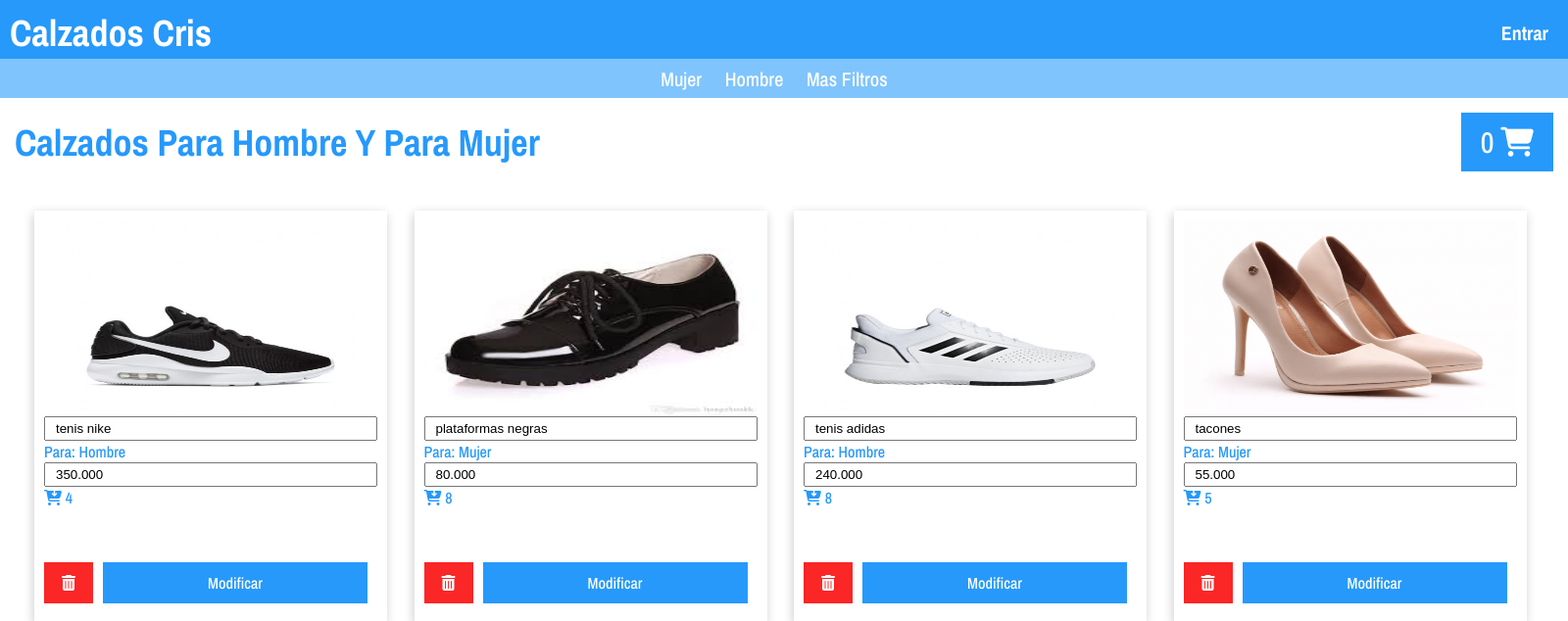
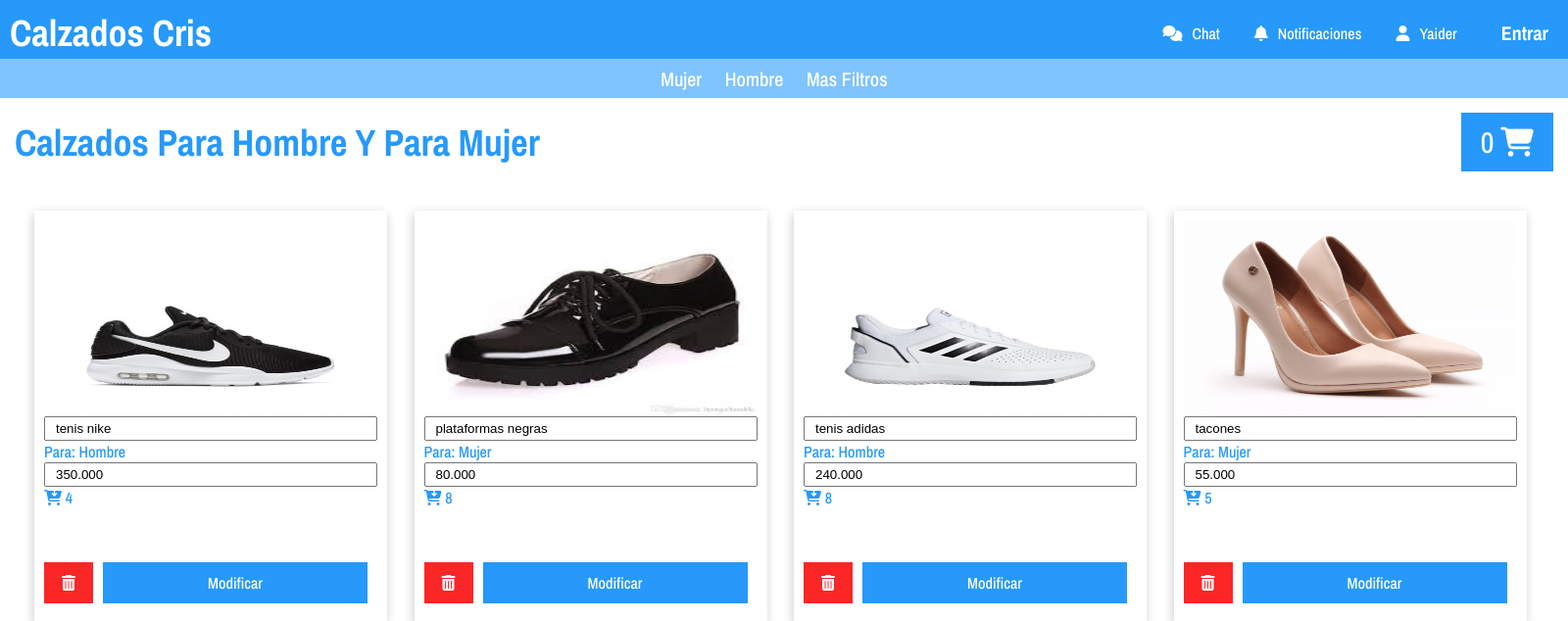
Before and after one commit to yaidercc/calzados_crisV2, a PHP site: page /administrador.php in a window 1600 px wide. Shown: the top 634 px of the page at 98% size. Run offline with PHP 8.4, Linux system fonts and the light colour scheme; some libraries are stand-ins or nearby versions.

Commit message:
icono chat acomodado

```diff
--- a/Css/estilos.css
+++ b/Css/estilos.css
@@ -54,11 +54,11 @@ h4{
     font-size: 1.6rem;
     grid-area: header;
     display: grid;
-    grid-template-columns: auto 1fr auto auto auto;/*1fr significa que el elemento ocupa todo el espacio que necesita y los auto se acomodan a lo que deje por decirlo asi*/
+    grid-template-columns: auto 1fr auto auto ;/*1fr significa que el elemento ocupa todo el espacio que necesita y los auto se acomodan a lo que deje por decirlo asi*/
     align-items: center;
     justify-content: space-between;
     grid-gap: 5px;/*espaceado de 20px entre las divisiones del grid*/
-    grid-template-areas: "logo busqueda chat iconos salir";
+    grid-template-areas: "logo busqueda  iconos salir";
 }
 
     .header .navegacion{
@@ -67,8 +67,11 @@ h4{
         display: grid;
         grid-template-columns: auto 1fr;/*1fr significa que el elemento ocupa todo el espacio que necesita y los auto se acomodan a lo que deje por decirlo asi*/
         grid-gap: 2.5rem;/*espaceado de 20px entre las divisiones del grid*/
-        grid-template-areas: "noti name";
+        grid-template-areas: "chat noti name";
     }
+        .header .navegacion .chat{
+            grid-area: chat;
+        }
         .header  .contenedor-logo{
             grid-area: logo;
             padding: 0rem 1rem;
@@ -76,7 +79,6 @@ h4{
         .header .navegacion .notificaciones{
             grid-area:noti;
         }
-
         .header .navegacion .nombre{
             grid-area:name;
         }
--- a/administrador.php
+++ b/administrador.php
@@ -15,9 +15,11 @@
             <div class="contenedor-logo">
                 <h1>calzados cris</h1>
             </div>
+
             <div class="navegacion">
-                <!--<a href="#" class="notificaciones"><i title="notificaciones" class="fas fa-bell"> </i>notificaciones</a>
-                <a href="#" class="nombre"><i title="notificaciones" class="fas fa-user"> </i>yaider</a>-->
+            <a href="#" class="chat"><i title="notificaciones" class="fas fa-comments"> </i>chat</a>
+                <a href="#" class="notificaciones"><i title="notificaciones" class="fas fa-bell"> </i>notificaciones</a>
+                <a href="#" class="nombre"><i title="notificaciones" class="fas fa-user"> </i>yaider</a>
             </div>
             <div class="salir">
                 <a href="#" class="cerrar" id="abrir">entrar</a>
```
